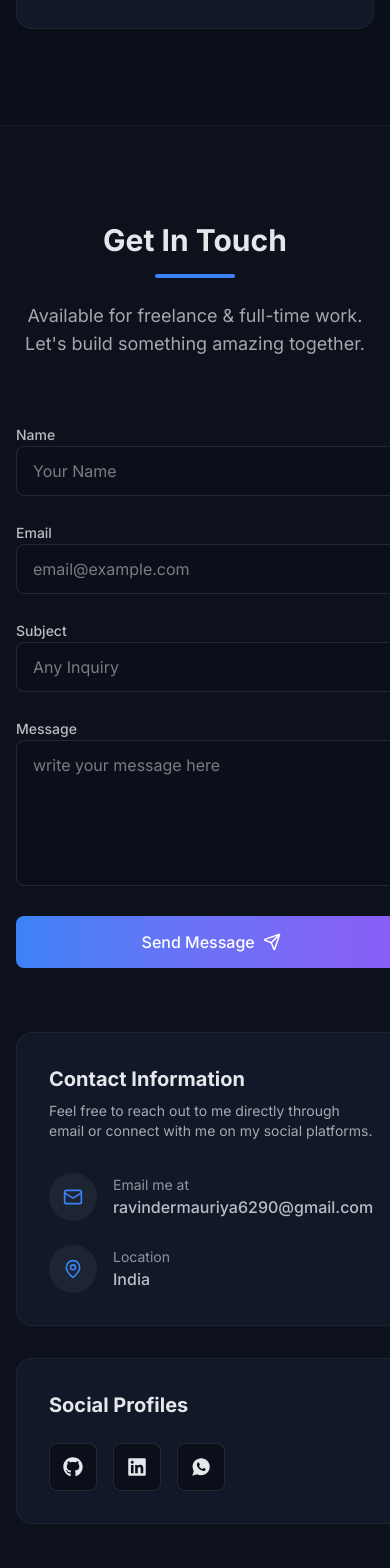
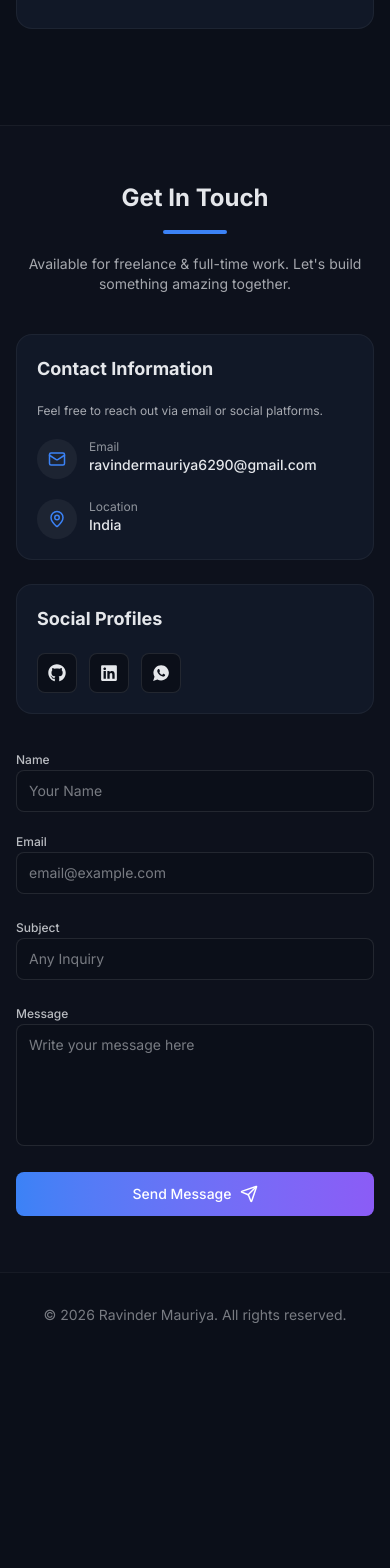
Before and after one commit to RavinderMauriya/MyPortfolio, a React (Vite) app: page / in a window 390 px wide. Shown: the part 7520-9088 px from the top of the page. After the commit the page ends 8877 px from the top, so only its background shows below. Built offline with nearby package versions, Linux system fonts and the light colour scheme.

Commit message:
contact page responsive fix

```diff
--- a/src/sections/Contact.jsx
+++ b/src/sections/Contact.jsx
@@ -1,71 +1,101 @@
-import React from 'react';
-import { motion } from 'framer-motion';
-import { Mail, MapPin, Send } from 'lucide-react';
-import { FaGithub, FaLinkedin } from 'react-icons/fa';
+import React from "react";
+import { motion } from "framer-motion";
+import { Mail, MapPin, Send } from "lucide-react";
+import { FaGithub, FaLinkedin } from "react-icons/fa";
 import { IoLogoWhatsapp } from "react-icons/io";
+
 const Contact = () => {
   return (
-    <section id="contact" className="py-24 bg-card/30 border-t border-white/5">
+    <section
+      id="contact"
+      className="py-14 sm:py-16 md:py-20 lg:py-24 xl:py-28 bg-card/30 border-t border-white/5"
+    >
       <div className="max-w-7xl mx-auto px-4 sm:px-6 lg:px-8">
+        {/* Header */}
         <motion.div
           initial={{ opacity: 0, y: 20 }}
           whileInView={{ opacity: 1, y: 0 }}
           viewport={{ once: true }}
           transition={{ duration: 0.5 }}
-          className="mb-16 text-center"
+          className="mb-10 sm:mb-12 md:mb-16 text-center"
         >
-          <h2 className="text-3xl md:text-4xl font-bold mb-4">Get In Touch</h2>
-          <div className="w-20 h-1 bg-primary rounded-full mx-auto" />
-          <p className="mt-6 text-text-main/70 max-w-2xl mx-auto text-lg">
-            Available for freelance & full-time work. Let's build something amazing together.
+          <h2 className="text-2xl sm:text-3xl md:text-4xl font-bold mb-4">
+            Get In Touch
+          </h2>
+          <div className="w-16 sm:w-20 h-1 bg-primary rounded-full mx-auto" />
+          <p className="mt-5 sm:mt-6 text-text-main/70 max-w-xl sm:max-w-2xl mx-auto text-sm sm:text-base md:text-lg">
+            Available for freelance & full-time work. Let's build something
+            amazing together.
           </p>
         </motion.div>
 
-        <div className="grid lg:grid-cols-2 gap-16 items-start">
+        {/* Layout */}
+        <div className="grid lg:grid-cols-2 gap-8 sm:gap-10 md:gap-12 lg:gap-16 items-start">
+          {/* FORM */}
           <motion.div
+            className="order-2 lg:order-1"
             initial={{ opacity: 0, x: -20 }}
             whileInView={{ opacity: 1, x: 0 }}
             viewport={{ once: true }}
-            transition={{ duration: 0.5, delay: 0.2 }}
+            transition={{ duration: 0.5 }}
           >
-            <form className="space-y-6" onSubmit={(e) => e.preventDefault()}>
-              <div className="grid md:grid-cols-2 gap-6">
-                <div className="space-y-2">
-                  <label className="text-sm font-medium text-text-main/80">Name</label>
+            <form
+              className="space-y-5 sm:space-y-6"
+              onSubmit={(e) => e.preventDefault()}
+            >
+              {/* Name + Email */}
+              <div className="grid sm:grid-cols-2 gap-4 sm:gap-6">
+                <div className="space-y-1.5">
+                  <label className="text-xs sm:text-sm font-medium text-text-main/80">
+                    Name
+                  </label>
                   <input
                     type="text"
                     placeholder="Your Name"
-                    className="w-full px-4 py-3 bg-background rounded-lg border border-white/10 focus:outline-none focus:border-primary focus:ring-1 focus:ring-primary transition-colors text-text-main"
+                    className="w-full px-3 sm:px-4 py-2.5 sm:py-3 bg-background rounded-lg border border-white/10 focus:outline-none focus:border-primary focus:ring-1 focus:ring-primary text-sm sm:text-base"
                   />
                 </div>
-                <div className="space-y-2">
-                  <label className="text-sm font-medium text-text-main/80">Email</label>
+
+                <div className="space-y-1.5">
+                  <label className="text-xs sm:text-sm font-medium text-text-main/80">
+                    Email
+                  </label>
                   <input
                     type="email"
                     placeholder="email@example.com"
-                    className="w-full px-4 py-3 bg-background rounded-lg border border-white/10 focus:outline-none focus:border-primary focus:ring-1 focus:ring-primary transition-colors text-text-main"
+                    className="w-full px-3 sm:px-4 py-2.5 sm:py-3 bg-background rounded-lg border border-white/10 focus:outline-none focus:border-primary focus:ring-1 focus:ring-primary text-sm sm:text-base"
                   />
                 </div>
               </div>
-              <div className="space-y-2">
-                <label className="text-sm font-medium text-text-main/80">Subject</label>
+
+              {/* Subject */}
+              <div className="space-y-1.5">
+                <label className="text-xs sm:text-sm font-medium text-text-main/80">
+                  Subject
+                </label>
                 <input
                   type="text"
                   placeholder="Any Inquiry"
-                  className="w-full px-4 py-3 bg-background rounded-lg border border-white/10 focus:outline-none focus:border-primary focus:ring-1 focus:ring-primary transition-colors text-text-main"
+                  className="w-full px-3 sm:px-4 py-2.5 sm:py-3 bg-background rounded-lg border border-white/10 focus:outline-none focus:border-primary focus:ring-1 focus:ring-primary text-sm sm:text-base"
                 />
               </div>
-              <div className="space-y-2">
-                <label className="text-sm font-medium text-text-main/80">Message</label>
+
+              {/* Message */}
+              <div className="space-y-1.5">
+                <label className="text-xs sm:text-sm font-medium text-text-main/80">
+                  Message
+                </label>
                 <textarea
                   rows={5}
-                  placeholder="write your message here"
-                  className="w-full px-4 py-3 bg-background rounded-lg border border-white/10 focus:outline-none focus:border-primary focus:ring-1 focus:ring-primary transition-colors text-text-main resize-none"
+                  placeholder="Write your message here"
+                  className="w-full px-3 sm:px-4 py-2.5 sm:py-3 bg-background rounded-lg border border-white/10 focus:outline-none focus:border-primary focus:ring-1 focus:ring-primary resize-none text-sm sm:text-base"
                 />
               </div>
+
+              {/* Button */}
               <button
                 type="submit"
-                className="w-full py-3.5 bg-gradient-to-r from-primary to-secondary text-white font-medium rounded-lg flex items-center justify-center gap-2 hover:opacity-90 transition-opacity"
+                className="w-full py-3 sm:py-3.5 md:py-4 bg-gradient-to-r from-primary to-secondary text-white text-sm sm:text-base font-medium rounded-lg flex items-center justify-center gap-2 hover:opacity-90 transition"
               >
                 Send Message
                 <Send size={18} />
@@ -73,61 +103,82 @@ const Contact = () => {
             </form>
           </motion.div>
 
+          {/* CONTACT INFO */}
           <motion.div
+            className="order-1 lg:order-2 space-y-6 sm:space-y-8"
             initial={{ opacity: 0, x: 20 }}
             whileInView={{ opacity: 1, x: 0 }}
             viewport={{ once: true }}
-            transition={{ duration: 0.5, delay: 0.4 }}
-            className="space-y-8"
+            transition={{ duration: 0.5 }}
           >
-            <div className="p-8 bg-card rounded-2xl border border-white/5 space-y-6">
-              <h3 className="text-xl font-bold mb-2">Contact Information</h3>
-              <p className="text-text-main/70 text-sm mb-8">
-                Feel free to reach out to me directly through email or connect with me on my social platforms.
+            {/* Info Card */}
+            <div className="p-5 sm:p-6 md:p-8 bg-card rounded-2xl border border-white/5 space-y-5 sm:space-y-6">
+              <h3 className="text-lg sm:text-xl font-bold">
+                Contact Information
+              </h3>
+
+              <p className="text-text-main/70 text-xs sm:text-sm">
+                Feel free to reach out via email or social platforms.
               </p>
 
-              <div className="flex items-center gap-4 text-text-main/80">
-                <div className="w-12 h-12 bg-white/5 rounded-full flex items-center justify-center text-primary">
-                  <Mail size={20} />
+              {/* Email */}
+              <div className="flex items-start gap-3 sm:gap-4">
+                <div className="w-10 h-10 sm:w-12 sm:h-12 bg-white/5 rounded-full flex items-center justify-center text-primary shrink-0">
+                  <Mail size={18} />
                 </div>
-                <div>
-                  <p className="text-sm text-text-main/60">Email me at</p>
-                  <p className="font-medium">ravindermauriya6290@gmail.com</p>
+                <div className="min-w-0">
+                  <p className="text-xs sm:text-sm text-text-main/60">Email</p>
+                  <p className="font-medium text-sm sm:text-base break-all">
+                    ravindermauriya6290@gmail.com
+                  </p>
                 </div>
               </div>
 
-              <div className="flex items-center gap-4 text-text-main/80">
-                <div className="w-12 h-12 bg-white/5 rounded-full flex items-center justify-center text-primary">
-                  <MapPin size={20} />
+              {/* Location */}
+              <div className="flex items-start gap-3 sm:gap-4">
+                <div className="w-10 h-10 sm:w-12 sm:h-12 bg-white/5 rounded-full flex items-center justify-center text-primary shrink-0">
+                  <MapPin size={18} />
                 </div>
                 <div>
-                  <p className="text-sm text-text-main/60">Location</p>
-                  <p className="font-medium">India</p>
+                  <p className="text-xs sm:text-sm text-text-main/60">
+                    Location
+                  </p>
+                  <p className="font-medium text-sm sm:text-base">India</p>
                 </div>
               </div>
             </div>
 
-            <div className="p-8 bg-card rounded-2xl border border-white/5">
-              <h3 className="text-xl font-bold mb-6">Social Profiles</h3>
-              <div className="flex gap-4">
-                <a href="https://github.com/RavinderMauriya" className="w-12 h-12 bg-background rounded-lg border border-white/10 flex items-center justify-center hover:bg-white/5 hover:text-primary transition-colors text-text-main"
-                target="_blank"
-                rel="noopener noreferrer"
-                >
-                  <FaGithub size={20} />
-                </a>
-                <a href="https://www.linkedin.com/in/ravindermauriya/" className="w-12 h-12 bg-background rounded-lg border border-white/10 flex items-center justify-center hover:bg-white/5 hover:text-primary transition-colors text-text-main"
-                target="_blank"
-                rel="noopener noreferrer"
-                >
-                  <FaLinkedin size={20} />
-                </a>
-                <a href="https://wa.me/9779533768" className="w-12 h-12 bg-background rounded-lg border border-white/10 flex items-center justify-center hover:bg-white/5 hover:text-primary transition-colors text-text-main"
-                target="_blank"
-                rel="noopener noreferrer"
-                >
-                  <IoLogoWhatsapp size={20}/>
-                </a>
+            {/* Social */}
+            <div className="p-5 sm:p-6 md:p-8 bg-card rounded-2xl border border-white/5">
+              <h3 className="text-lg sm:text-xl font-bold mb-5 sm:mb-6">
+                Social Profiles
+              </h3>
+
+              <div className="flex flex-wrap gap-3 sm:gap-4">
+                {[
+                  {
+                    href: "https://github.com/RavinderMauriya",
+                    icon: <FaGithub size={18} />,
+                  },
+                  {
+                    href: "https://www.linkedin.com/in/ravindermauriya/",
+                    icon: <FaLinkedin size={18} />,
+                  },
+                  {
+                    href: "https://wa.me/9779533768",
+                    icon: <IoLogoWhatsapp size={18} />,
+                  },
+                ].map((item, i) => (
+                  <a
+                    key={i}
+                    href={item.href}
+                    target="_blank"
+                    rel="noopener noreferrer"
+                    className="w-10 h-10 sm:w-12 sm:h-12 bg-background rounded-lg border border-white/10 flex items-center justify-center hover:bg-white/5 hover:text-primary transition"
+                  >
+                    {item.icon}
+                  </a>
+                ))}
               </div>
             </div>
           </motion.div>
@@ -138,3 +189,144 @@ const Contact = () => {
 };
 
 export default Contact;
+
+// import React from 'react';
+// import { motion } from 'framer-motion';
+// import { Mail, MapPin, Send } from 'lucide-react';
+// import { FaGithub, FaLinkedin } from 'react-icons/fa';
+// import { IoLogoWhatsapp } from "react-icons/io";
+// const Contact = () => {
+//   return (
+//     <section id="contact" className="py-16 md:py-24 bg-card/30 border-t border-white/5">
+//       <div className="max-w-7xl mx-auto px-4 sm:px-6 lg:px-8">
+//         <motion.div
+//           initial={{ opacity: 0, y: 20 }}
+//           whileInView={{ opacity: 1, y: 0 }}
+//           viewport={{ once: true }}
+//           transition={{ duration: 0.5 }}
+//           className="mb-10 md:mb-16 text-center"
+//         >
+//           <h2 className="text-3xl md:text-4xl font-bold mb-4">Get In Touch</h2>
+//           <div className="w-20 h-1 bg-primary rounded-full mx-auto" />
+//           <p className="mt-6 text-text-main/70 max-w-2xl mx-auto text-lg">
+//             Available for freelance & full-time work. Let's build something amazing together.
+//           </p>
+//         </motion.div>
+
+//         <div className="grid flex-col-reverse lg:grid-cols-2 gap-10 lg:gap-16 items-start">
+//           <motion.div
+//             initial={{ opacity: 0, x: -20 }}
+//             whileInView={{ opacity: 1, x: 0 }}
+//             viewport={{ once: true }}
+//             transition={{ duration: 0.5, delay: 0.2 }}
+//           >
+//             <form className="space-y-6" onSubmit={(e) => e.preventDefault()}>
+//               <div className="grid md:grid-cols-2 gap-6">
+//                 <div className="space-y-2">
+//                   <label className="text-sm font-medium text-text-main/80">Name</label>
+//                   <input
+//                     type="text"
+//                     placeholder="Your Name"
+//                     className="w-full px-4 py-3 bg-background rounded-lg border border-white/10 focus:outline-none focus:border-primary focus:ring-1 focus:ring-primary transition-colors text-text-main"
+//                   />
+//                 </div>
+//                 <div className="space-y-2">
+//                   <label className="text-sm font-medium text-text-main/80">Email</label>
+//                   <input
+//                     type="email"
+//                     placeholder="email@example.com"
+//                     className="w-full px-4 py-3 bg-background rounded-lg border border-white/10 focus:outline-none focus:border-primary focus:ring-1 focus:ring-primary transition-colors text-text-main"
+//                   />
+//                 </div>
+//               </div>
+//               <div className="space-y-2">
+//                 <label className="text-sm font-medium text-text-main/80">Subject</label>
+//                 <input
+//                   type="text"
+//                   placeholder="Any Inquiry"
+//                   className="w-full px-4 py-3 bg-background rounded-lg border border-white/10 focus:outline-none focus:border-primary focus:ring-1 focus:ring-primary transition-colors text-text-main"
+//                 />
+//               </div>
+//               <div className="space-y-2">
+//                 <label className="text-sm font-medium text-text-main/80">Message</label>
+//                 <textarea
+//                   rows={5}
+//                   placeholder="write your message here"
+//                   className="w-full px-4 py-3 bg-background rounded-lg border border-white/10 focus:outline-none focus:border-primary focus:ring-1 focus:ring-primary transition-colors text-text-main resize-none"
+//                 />
+//               </div>
+//               <button
+//                 type="submit"
+//                 className="w-full py-3.5 bg-gradient-to-r from-primary to-secondary text-white font-medium rounded-lg flex items-center justify-center gap-2 hover:opacity-90 transition-opacity"
+//               >
+//                 Send Message
+//                 <Send size={18} />
+//               </button>
+//             </form>
+//           </motion.div>
+
+//           <motion.div
+//             initial={{ opacity: 0, x: 20 }}
+//             whileInView={{ opacity: 1, x: 0 }}
+//             viewport={{ once: true }}
+//             transition={{ duration: 0.5, delay: 0.4 }}
+//             className="space-y-8"
+//           >
+//             <div className="p-6 md:p-8 bg-card rounded-2xl border border-white/5 space-y-6">
+//               <h3 className="text-xl font-bold mb-2">Contact Information</h3>
+//               <p className="text-text-main/70 text-sm mb-8">
+//                 Feel free to reach out to me directly through email or connect with me on my social platforms.
+//               </p>
+
+//               <div className="flex items-center gap-4 text-text-main/80">
+//                 <div className="w-12 h-12 bg-white/5 rounded-full flex items-center justify-center text-primary">
+//                   <Mail size={20} />
+//                 </div>
+//                 <div>
+//                   <p className="text-sm text-text-main/60">Email me at</p>
+//                   <p className="font-medium">ravindermauriya6290@gmail.com</p>
+//                 </div>
+//               </div>
+
+//               <div className="flex items-center gap-4 text-text-main/80">
+//                 <div className="w-12 h-12 bg-white/5 rounded-full flex items-center justify-center text-primary">
+//                   <MapPin size={20} />
+//                 </div>
+//                 <div>
+//                   <p className="text-sm text-text-main/60">Location</p>
+//                   <p className="font-medium">India</p>
+//                 </div>
+//               </div>
+//             </div>
+
+//             <div className="p-6 md:p-8 bg-card rounded-2xl border border-white/5">
+//               <h3 className="text-xl font-bold mb-6">Social Profiles</h3>
+//               <div className="flex gap-4">
+//                 <a href="https://github.com/RavinderMauriya" className="w-12 h-12 bg-background rounded-lg border border-white/10 flex items-center justify-center hover:bg-white/5 hover:text-primary transition-colors text-text-main"
+//                 target="_blank"
+//                 rel="noopener noreferrer"
+//                 >
+//                   <FaGithub size={20} />
+//                 </a>
+//                 <a href="https://www.linkedin.com/in/ravindermauriya/" className="w-12 h-12 bg-background rounded-lg border border-white/10 flex items-center justify-center hover:bg-white/5 hover:text-primary transition-colors text-text-main"
+//                 target="_blank"
+//                 rel="noopener noreferrer"
+//                 >
+//                   <FaLinkedin size={20} />
+//                 </a>
+//                 <a href="https://wa.me/9779533768" className="w-12 h-12 bg-background rounded-lg border border-white/10 flex items-center justify-center hover:bg-white/5 hover:text-primary transition-colors text-text-main"
+//                 target="_blank"
+//                 rel="noopener noreferrer"
+//                 >
+//                   <IoLogoWhatsapp size={20}/>
+//                 </a>
+//               </div>
+//             </div>
+//           </motion.div>
+//         </div>
+//       </div>
+//     </section>
+//   );
+// };
+
+// export default Contact;
--- a/src/sections/Projects.jsx
+++ b/src/sections/Projects.jsx
@@ -103,6 +103,7 @@ const Projects = () => {
                     href={project.liveUrl}
                     className="flex items-center gap-2 px-5 py-2.5 rounded-lg bg-primary text-white font-medium hover:bg-primary/90 transition-colors text-sm"
                     target="_blank"
+                    rel="noopener noreferrer"
                   >
                     <ExternalLink size={16} />
                     Live Demo
@@ -111,6 +112,7 @@ const Projects = () => {
                     href={project.githubUrl}
                     className="flex items-center gap-2 px-5 py-2.5 rounded-lg bg-black/5 dark:bg-white/5 text-text-main font-medium hover:bg-black/10 dark:hover:bg-white/10 transition-colors border border-black/10 dark:border-white/10 text-sm"
                     target="_blank"
+                    rel="noopener noreferrer"
                   >
                     <FaGithub size={16} />
                     Code
```
Also changed, not shown: 1 other file (tests, documents, lock files or other folders).
